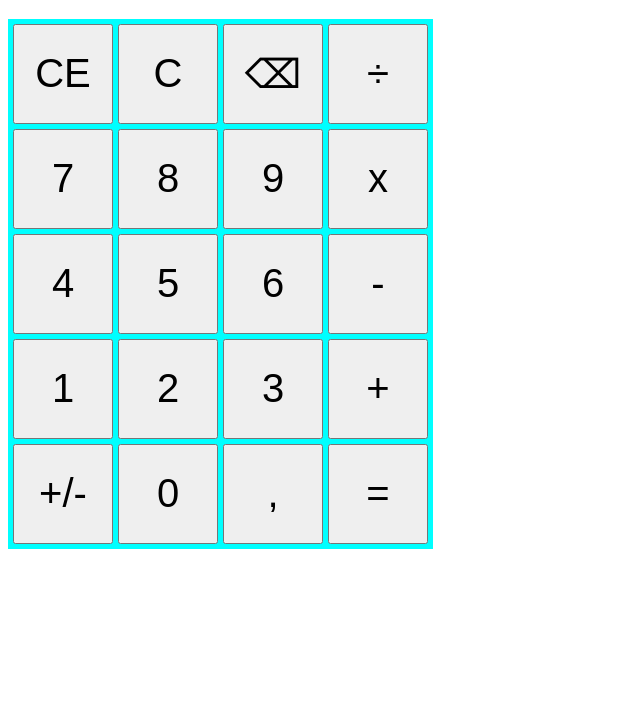
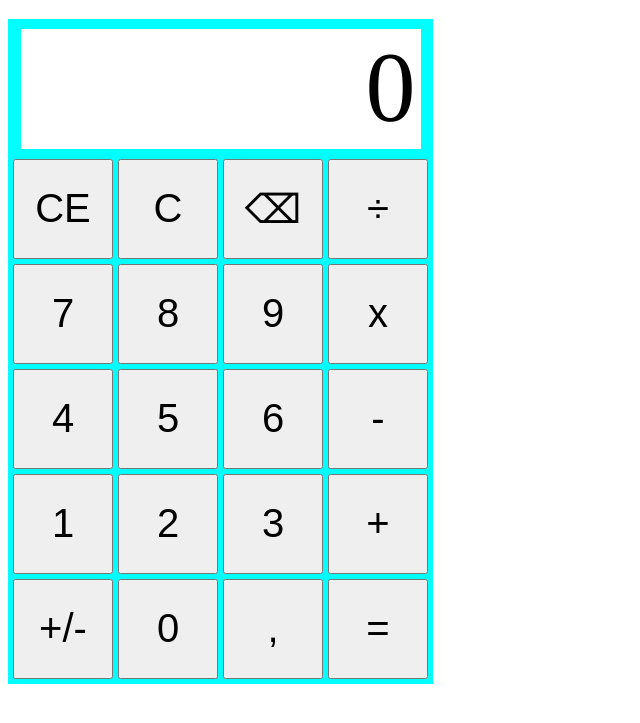
Before and after one commit to FilipTarajko/calculator, a plain HTML site: page index.html in a window 1280 px wide. Shown: the part 61-784 px from the top of the page, without its empty margins (0-640 px from the left). Drawn offline with Linux system fonts and the light colour scheme.

Commit message:
add value display

```diff
--- a/index.html
+++ b/index.html
@@ -8,7 +8,10 @@
     </head>
     <body>
         <h1>Calculator</h1>
-        <div id='buttonContainer'></div>
+        <div id='calculator'>
+            <div id='valueDisplay'></div>
+            <div id='buttonContainer'></div>
+        </div>
         <script src='script.js'></script>
     </body>
 </html>
--- a/script.js
+++ b/script.js
@@ -1,6 +1,7 @@
 console.log('script works!');
 
 const buttonContainer = document.querySelector('#buttonContainer');
+const valueDisplay = document.querySelector("#valueDisplay");
 
 add = (a,b) => a+b;
 substract = (a,b) => a-b;
@@ -35,4 +36,6 @@ function drawButtons()
     }
 }
 
+let value = 0;
 drawButtons();
+valueDisplay.textContent = value;
--- a/styles.css
+++ b/styles.css
@@ -2,10 +2,27 @@ h1{
     color: navy;
 }
 
+#calculator{
+    background-color: aqua;
+    width: 425px;
+    height: 655px;
+    padding-top: 10px;
+}
+
+#valueDisplay{
+    background-color: white;
+    margin-left: auto;
+    margin-right: auto;
+    width: 395px;
+    height: 120px;
+    font-size: 100px;
+    padding-right: 5px;
+    text-align: right;
+}
+
 #buttonContainer{
-    padding-top:5px;
+    padding-top:10px;
     padding-left:5px;
-    background-color: aqua;
     display: grid;
     width: 420px;
     height: 525px;
```
